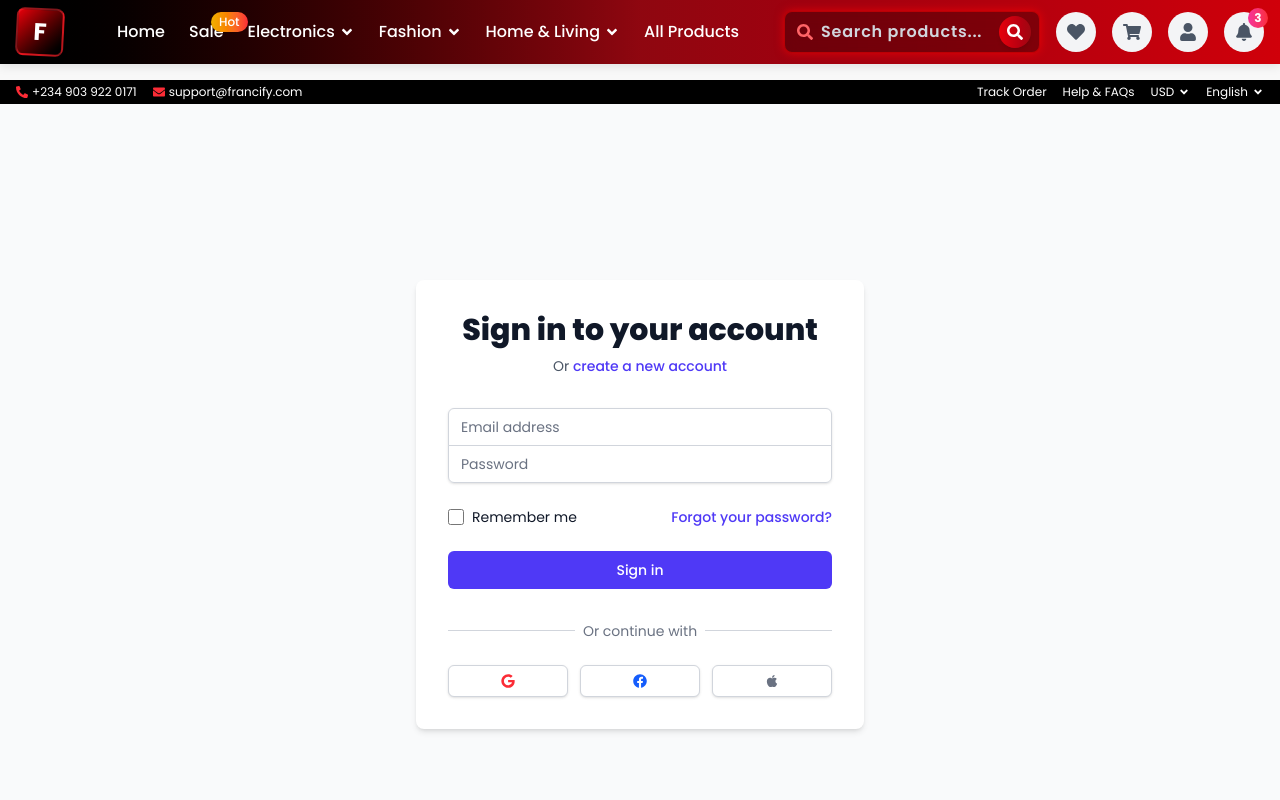
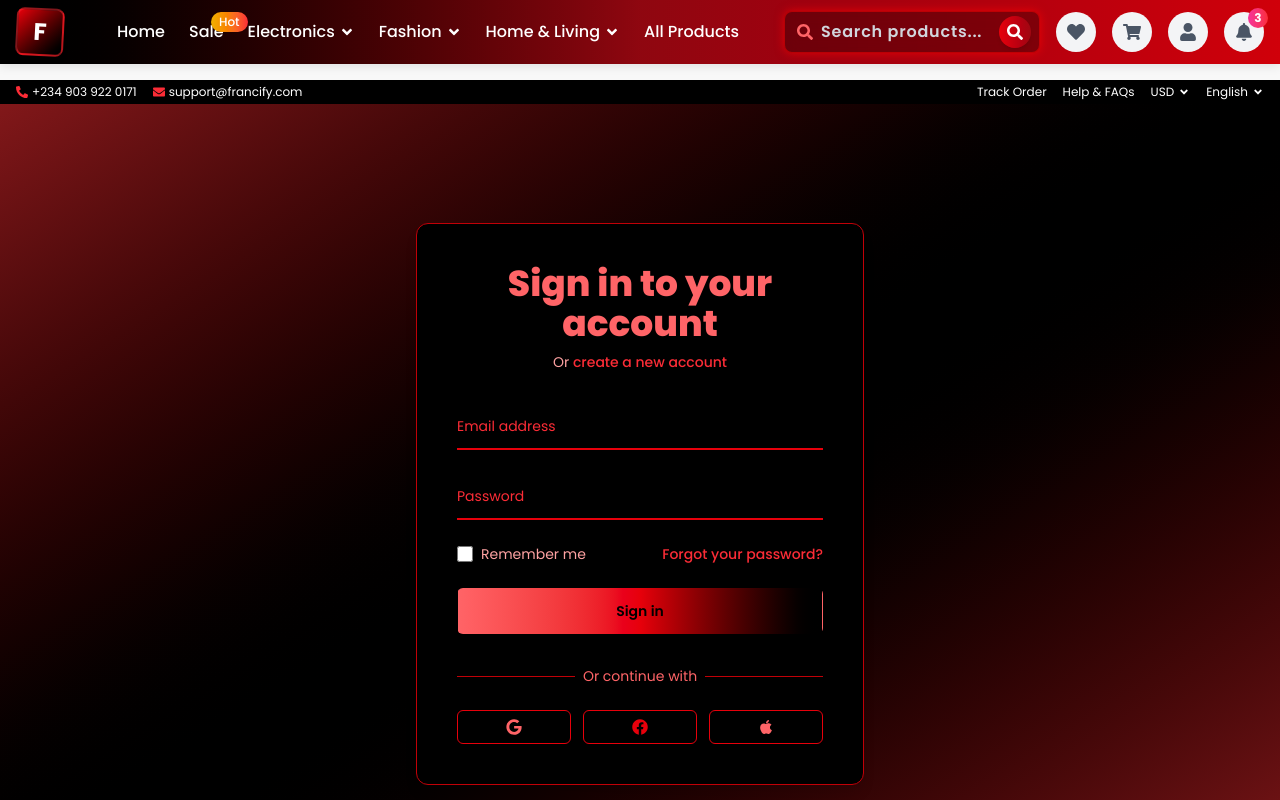
Before and after one commit to ChikamsoChidebe/Francify-Online-Store, a React (Vite) app: page /login in a window 1280 px wide. Shown: the top 800 px of the page. Built offline with nearby package versions, Linux system fonts and the light colour scheme.

Commit message:
Login and RegisterPages

```diff
--- a/src/pages/LoginPage.jsx
+++ b/src/pages/LoginPage.jsx
@@ -13,7 +13,6 @@ const LoginPage = () => {
   const navigate = useNavigate();
   const location = useLocation();
 
-  // Get redirect path from location state or default to home page
   const from = location.state?.from?.pathname || '/';
 
   const handleSubmit = async (e) => {
@@ -38,63 +37,63 @@ const LoginPage = () => {
   };
 
   return (
-    <div className="min-h-screen flex items-center justify-center bg-gray-50 py-12 px-4 sm:px-6 lg:px-8">
-      <div className="max-w-md w-full space-y-8 bg-white p-8 rounded-lg shadow-md">
+    <div className="min-h-screen flex items-center justify-center bg-gradient-to-br from-red-900 via-black to-red-900 py-12 px-4 sm:px-6 lg:px-8 animate-fadeIn">
+      <div className="max-w-md w-full space-y-8 bg-black bg-opacity-80 p-10 rounded-xl shadow-lg backdrop-blur-md border border-red-700">
         <div className="text-center">
-          <h2 className="text-3xl font-extrabold text-gray-900">Sign in to your account</h2>
-          <p className="mt-2 text-sm text-gray-600">
+          <h2 className="text-4xl font-extrabold text-red-400 mb-2 animate-slideDown">Sign in to your account</h2>
+          <p className="mt-2 text-sm text-red-300">
             Or{' '}
-            <Link to="/register" className="font-medium text-indigo-600 hover:text-indigo-500">
+            <Link to="/register" className="font-medium text-red-500 hover:text-red-400 transition-colors duration-300">
               create a new account
             </Link>
           </p>
         </div>
 
         {error && (
-          <div className="bg-red-50 border-l-4 border-red-500 p-4 mb-4">
+          <div className="bg-red-800 border-l-4 border-red-500 p-4 mb-4 animate-shake">
             <div className="flex">
               <div className="flex-shrink-0">
-                <svg className="h-5 w-5 text-red-500" xmlns="http://www.w3.org/2000/svg" viewBox="0 0 20 20" fill="currentColor">
+                <svg className="h-5 w-5 text-red-400" xmlns="http://www.w3.org/2000/svg" viewBox="0 0 20 20" fill="currentColor">
                   <path fillRule="evenodd" d="M10 18a8 8 0 100-16 8 8 0 000 16zM8.707 7.293a1 1 0 00-1.414 1.414L8.586 10l-1.293 1.293a1 1 0 101.414 1.414L10 11.414l1.293 1.293a1 1 0 001.414-1.414L11.414 10l1.293-1.293a1 1 0 00-1.414-1.414L10 8.586 8.707 7.293z" clipRule="evenodd" />
                 </svg>
               </div>
               <div className="ml-3">
-                <p className="text-sm text-red-700">{error}</p>
+                <p className="text-sm text-red-300">{error}</p>
               </div>
             </div>
           </div>
         )}
 
-        <form className="mt-8 space-y-6" onSubmit={handleSubmit}>
+        <form className="mt-8 space-y-6" onSubmit={handleSubmit} noValidate>
           <div className="rounded-md shadow-sm -space-y-px">
-            <div>
-              <label htmlFor="email-address" className="sr-only">Email address</label>
+            {['email', 'password'].map((field) => {
+              const isPassword = field === 'password';
+              const placeholderMap = {
+                email: 'Email address',
+                password: 'Password'
+              };
+              return (
+                <div key={field} className="relative z-0 w-full mb-6 group">
                   <input
-                id="email-address"
-                name="email"
-                type="email"
-                autoComplete="email"
+                    type={isPassword ? 'password' : 'email'}
+                    name={field}
+                    id={field}
+                    autoComplete={field === 'email' ? 'email' : 'current-password'}
+                    value={field === 'email' ? email : password}
+                    onChange={field === 'email' ? (e) => setEmail(e.target.value) : (e) => setPassword(e.target.value)}
                     required
-                className="appearance-none rounded-none relative block w-full px-3 py-2 border border-gray-300 placeholder-gray-500 text-gray-900 rounded-t-md focus:outline-none focus:ring-indigo-500 focus:border-indigo-500 focus:z-10 sm:text-sm"
-                placeholder="Email address"
-                value={email}
-                onChange={(e) => setEmail(e.target.value)}
+                    className="block py-2.5 px-0 w-full text-red-300 bg-transparent border-0 border-b-2 border-red-600 appearance-none focus:outline-none focus:ring-0 focus:border-red-400 peer transition duration-300"
+                    placeholder=" "
                   />
+                  <label
+                    htmlFor={field}
+                    className="absolute text-red-500 text-sm duration-300 transform -translate-y-6 scale-75 top-3 -z-10 origin-[0] peer-placeholder-shown:translate-y-0 peer-placeholder-shown:scale-100 peer-focus:-translate-y-6 peer-focus:scale-75"
+                  >
+                    {placeholderMap[field]}
+                  </label>
                 </div>
-            <div>
-              <label htmlFor="password" className="sr-only">Password</label>
-              <input
-                id="password"
-                name="password"
-                type="password"
-                autoComplete="current-password"
-                required
-                className="appearance-none rounded-none relative block w-full px-3 py-2 border border-gray-300 placeholder-gray-500 text-gray-900 rounded-b-md focus:outline-none focus:ring-indigo-500 focus:border-indigo-500 focus:z-10 sm:text-sm"
-                placeholder="Password"
-                value={password}
-                onChange={(e) => setPassword(e.target.value)}
-              />
-            </div>
+              );
+            })}
           </div>
 
           <div className="flex items-center justify-between">
@@ -103,15 +102,15 @@ const LoginPage = () => {
                 id="remember-me"
                 name="remember-me"
                 type="checkbox"
-                className="h-4 w-4 text-indigo-600 focus:ring-indigo-500 border-gray-300 rounded"
+                className="h-4 w-4 text-red-500 focus:ring-red-400 border-gray-300 rounded"
               />
-              <label htmlFor="remember-me" className="ml-2 block text-sm text-gray-900">
+              <label htmlFor="remember-me" className="ml-2 block text-sm text-red-300 select-none">
                 Remember me
               </label>
             </div>
 
             <div className="text-sm">
-              <Link to="/forgot-password" className="font-medium text-indigo-600 hover:text-indigo-500">
+              <Link to="/forgot-password" className="font-medium text-red-500 hover:text-red-400 transition-colors duration-300">
                 Forgot your password?
               </Link>
             </div>
@@ -121,7 +120,7 @@ const LoginPage = () => {
             <button
               type="submit"
               disabled={loading}
-              className="group relative w-full flex justify-center py-2 px-4 border border-transparent text-sm font-medium rounded-md text-white bg-indigo-600 hover:bg-indigo-700 focus:outline-none focus:ring-2 focus:ring-offset-2 focus:ring-indigo-500 disabled:opacity-50"
+              className="group relative w-full flex justify-center py-3 px-6 border border-transparent text-sm font-semibold rounded-md text-black bg-gradient-to-r from-red-400 via-red-600 to-black hover:from-red-500 hover:via-red-700 hover:to-black focus:outline-none focus:ring-2 focus:ring-offset-2 focus:ring-red-500 disabled:opacity-50 transition-all duration-300 shadow-lg"
             >
               {loading ? 'Signing in...' : 'Sign in'}
             </button>
@@ -131,37 +130,32 @@ const LoginPage = () => {
         <div className="mt-6">
           <div className="relative">
             <div className="absolute inset-0 flex items-center">
-              <div className="w-full border-t border-gray-300"></div>
+              <div className="w-full border-t border-red-700"></div>
             </div>
             <div className="relative flex justify-center text-sm">
-              <span className="px-2 bg-white text-gray-500">Or continue with</span>
+              <span className="px-2 bg-black text-red-400">Or continue with</span>
             </div>
           </div>
 
           <div className="mt-6 grid grid-cols-3 gap-3">
-            <div>
             <button
-                className="w-full inline-flex justify-center py-2 px-4 border border-gray-300 rounded-md shadow-sm bg-white text-sm font-medium text-gray-500 hover:bg-gray-50"
+              className="w-full inline-flex justify-center py-2 px-4 border border-red-600 rounded-md shadow-sm bg-black text-red-500 hover:bg-red-900 transition-colors duration-300"
+              aria-label="Continue with Google"
             >
-                <FaGoogle className="text-red-500" />
+              <FaGoogle className="text-red-400" />
             </button>
-            </div>
-
-            <div>
             <button
-                className="w-full inline-flex justify-center py-2 px-4 border border-gray-300 rounded-md shadow-sm bg-white text-sm font-medium text-gray-500 hover:bg-gray-50"
+              className="w-full inline-flex justify-center py-2 px-4 border border-red-600 rounded-md shadow-sm bg-black text-red-500 hover:bg-red-900 transition-colors duration-300"
+              aria-label="Continue with Facebook"
             >
-                <FaFacebook className="text-blue-600" />
+              <FaFacebook className="text-red-600" />
             </button>
-            </div>
-
-            <div>
             <button
-                className="w-full inline-flex justify-center py-2 px-4 border border-gray-300 rounded-md shadow-sm bg-white text-sm font-medium text-gray-500 hover:bg-gray-50"
+              className="w-full inline-flex justify-center py-2 px-4 border border-red-600 rounded-md shadow-sm bg-black text-red-500 hover:bg-red-900 transition-colors duration-300"
+              aria-label="Continue with Apple"
             >
-                <FaApple />
+              <FaApple className="text-red-400" />
             </button>
-            </div>
           </div>
         </div>
       </div>
--- a/src/pages/RegisterPage.jsx
+++ b/src/pages/RegisterPage.jsx
@@ -62,91 +62,65 @@ const RegisterPage = () => {
   };
 
   return (
-    <div className="min-h-screen flex items-center justify-center bg-gray-50 py-12 px-4 sm:px-6 lg:px-8">
-      <div className="max-w-md w-full space-y-8 bg-white p-8 rounded-lg shadow-md">
+    <div className="min-h-screen flex items-center justify-center bg-gradient-to-br from-red-900 via-black to-red-900 py-12 px-4 sm:px-6 lg:px-8 animate-fadeIn">
+      <div className="max-w-md w-full space-y-8 bg-black bg-opacity-80 p-10 rounded-xl shadow-lg backdrop-blur-md border border-red-700">
         <div className="text-center">
-          <h2 className="text-3xl font-extrabold text-gray-900">Create your account</h2>
-          <p className="mt-2 text-sm text-gray-600">
+          <h2 className="text-4xl font-extrabold text-red-400 mb-2 animate-slideDown">Create your account</h2>
+          <p className="mt-2 text-sm text-red-300">
             Already have an account?{' '}
-            <Link to="/login" className="font-medium text-indigo-600 hover:text-indigo-500">
+            <Link to="/login" className="font-medium text-red-500 hover:text-red-400 transition-colors duration-300">
               Sign in
             </Link>
           </p>
         </div>
 
         {error && (
-          <div className="bg-red-50 border-l-4 border-red-500 p-4 mb-4">
+          <div className="bg-red-800 border-l-4 border-red-500 p-4 mb-4 animate-shake">
             <div className="flex">
               <div className="flex-shrink-0">
-                <svg className="h-5 w-5 text-red-500" xmlns="http://www.w3.org/2000/svg" viewBox="0 0 20 20" fill="currentColor">
+                <svg className="h-5 w-5 text-red-400" xmlns="http://www.w3.org/2000/svg" viewBox="0 0 20 20" fill="currentColor">
                   <path fillRule="evenodd" d="M10 18a8 8 0 100-16 8 8 0 000 16zM8.707 7.293a1 1 0 00-1.414 1.414L8.586 10l-1.293 1.293a1 1 0 101.414 1.414L10 11.414l1.293 1.293a1 1 0 001.414-1.414L11.414 10l1.293-1.293a1 1 0 00-1.414-1.414L10 8.586 8.707 7.293z" clipRule="evenodd" />
                 </svg>
               </div>
               <div className="ml-3">
-                <p className="text-sm text-red-700">{error}</p>
+                <p className="text-sm text-red-300">{error}</p>
               </div>
             </div>
           </div>
         )}
 
-        <form className="mt-8 space-y-6" onSubmit={handleSubmit}>
+        <form className="mt-8 space-y-6" onSubmit={handleSubmit} noValidate>
           <div className="rounded-md shadow-sm -space-y-px">
-            <div>
-              <label htmlFor="name" className="sr-only">Full name</label>
+            {['name', 'email', 'password', 'confirmPassword'].map((field, idx) => {
+              const isPassword = field === 'password' || field === 'confirmPassword';
+              const placeholderMap = {
+                name: 'Full name',
+                email: 'Email address',
+                password: 'Password',
+                confirmPassword: 'Confirm password'
+              };
+              return (
+                <div key={field} className="relative z-0 w-full mb-6 group">
                   <input
-                id="name"
-                name="name"
-                type="text"
-                autoComplete="name"
+                    type={isPassword ? 'password' : field === 'email' ? 'email' : 'text'}
+                    name={field}
+                    id={field}
+                    autoComplete={field === 'email' ? 'email' : isPassword ? 'new-password' : 'name'}
+                    value={formData[field]}
+                    onChange={handleChange}
                     required
-                className="appearance-none rounded-none relative block w-full px-3 py-2 border border-gray-300 placeholder-gray-500 text-gray-900 rounded-t-md focus:outline-none focus:ring-indigo-500 focus:border-indigo-500 focus:z-10 sm:text-sm"
-                placeholder="Full name"
-                value={formData.name}
-                onChange={handleChange}
+                    className="block py-2.5 px-0 w-full text-red-300 bg-transparent border-0 border-b-2 border-red-600 appearance-none focus:outline-none focus:ring-0 focus:border-red-400 peer transition duration-300"
+                    placeholder=" "
                   />
+                  <label
+                    htmlFor={field}
+                    className="absolute text-red-500 text-sm duration-300 transform -translate-y-6 scale-75 top-3 -z-10 origin-[0] peer-placeholder-shown:translate-y-0 peer-placeholder-shown:scale-100 peer-focus:-translate-y-6 peer-focus:scale-75"
+                  >
+                    {placeholderMap[field]}
+                  </label>
                 </div>
-            <div>
-              <label htmlFor="email-address" className="sr-only">Email address</label>
-              <input
-                id="email-address"
-                name="email"
-                type="email"
-                autoComplete="email"
-                required
-                className="appearance-none rounded-none relative block w-full px-3 py-2 border border-gray-300 placeholder-gray-500 text-gray-900 focus:outline-none focus:ring-indigo-500 focus:border-indigo-500 focus:z-10 sm:text-sm"
-                placeholder="Email address"
-                value={formData.email}
-                onChange={handleChange}
-              />
-            </div>
-            <div>
-              <label htmlFor="password" className="sr-only">Password</label>
-              <input
-                id="password"
-                name="password"
-                type="password"
-                autoComplete="new-password"
-                required
-                className="appearance-none rounded-none relative block w-full px-3 py-2 border border-gray-300 placeholder-gray-500 text-gray-900 focus:outline-none focus:ring-indigo-500 focus:border-indigo-500 focus:z-10 sm:text-sm"
-                placeholder="Password"
-                value={formData.password}
-                onChange={handleChange}
-              />
-            </div>
-            <div>
-              <label htmlFor="confirm-password" className="sr-only">Confirm password</label>
-              <input
-                id="confirm-password"
-                name="confirmPassword"
-                type="password"
-                autoComplete="new-password"
-                required
-                className="appearance-none rounded-none relative block w-full px-3 py-2 border border-gray-300 placeholder-gray-500 text-gray-900 rounded-b-md focus:outline-none focus:ring-indigo-500 focus:border-indigo-500 focus:z-10 sm:text-sm"
-                placeholder="Confirm password"
-                value={formData.confirmPassword}
-                onChange={handleChange}
-              />
-            </div>
+              );
+            })}
           </div>
 
           <div className="flex items-center">
@@ -155,15 +129,15 @@ const RegisterPage = () => {
               name="terms"
               type="checkbox"
               required
-              className="h-4 w-4 text-indigo-600 focus:ring-indigo-500 border-gray-300 rounded"
+              className="h-4 w-4 text-red-500 focus:ring-red-400 border-gray-300 rounded"
             />
-            <label htmlFor="terms" className="ml-2 block text-sm text-gray-900">
+            <label htmlFor="terms" className="ml-2 block text-sm text-red-300 select-none">
               I agree to the{' '}
-              <Link to="/terms" className="font-medium text-indigo-600 hover:text-indigo-500">
+              <Link to="/terms" className="font-medium text-red-500 hover:text-red-400 transition-colors duration-300">
                 Terms of Service
               </Link>{' '}
               and{' '}
-              <Link to="/privacy" className="font-medium text-indigo-600 hover:text-indigo-500">
+              <Link to="/privacy" className="font-medium text-red-500 hover:text-red-400 transition-colors duration-300">
                 Privacy Policy
               </Link>
             </label>
@@ -173,7 +147,7 @@ const RegisterPage = () => {
             <button
               type="submit"
               disabled={loading}
-              className="group relative w-full flex justify-center py-2 px-4 border border-transparent text-sm font-medium rounded-md text-white bg-indigo-600 hover:bg-indigo-700 focus:outline-none focus:ring-2 focus:ring-offset-2 focus:ring-indigo-500 disabled:opacity-50"
+              className="group relative w-full flex justify-center py-3 px-6 border border-transparent text-sm font-semibold rounded-md text-black bg-gradient-to-r from-red-400 via-red-600 to-black hover:from-red-500 hover:via-red-700 hover:to-black focus:outline-none focus:ring-2 focus:ring-offset-2 focus:ring-red-500 disabled:opacity-50 transition-all duration-300 shadow-lg"
             >
               {loading ? 'Creating account...' : 'Create account'}
             </button>
@@ -183,37 +157,32 @@ const RegisterPage = () => {
         <div className="mt-6">
           <div className="relative">
             <div className="absolute inset-0 flex items-center">
-              <div className="w-full border-t border-gray-300"></div>
+              <div className="w-full border-t border-red-700"></div>
             </div>
             <div className="relative flex justify-center text-sm">
-              <span className="px-2 bg-white text-gray-500">Or continue with</span>
+              <span className="px-2 bg-black text-red-400">Or continue with</span>
             </div>
           </div>
 
           <div className="mt-6 grid grid-cols-3 gap-3">
-            <div>
             <button
-                className="w-full inline-flex justify-center py-2 px-4 border border-gray-300 rounded-md shadow-sm bg-white text-sm font-medium text-gray-500 hover:bg-gray-50"
+              className="w-full inline-flex justify-center py-2 px-4 border border-red-600 rounded-md shadow-sm bg-black text-red-500 hover:bg-red-900 transition-colors duration-300"
+              aria-label="Continue with Google"
             >
-                <FaGoogle className="text-red-500" />
+              <FaGoogle className="text-red-400" />
             </button>
-            </div>
-
-            <div>
             <button
-                className="w-full inline-flex justify-center py-2 px-4 border border-gray-300 rounded-md shadow-sm bg-white text-sm font-medium text-gray-500 hover:bg-gray-50"
+              className="w-full inline-flex justify-center py-2 px-4 border border-red-600 rounded-md shadow-sm bg-black text-red-500 hover:bg-red-900 transition-colors duration-300"
+              aria-label="Continue with Facebook"
             >
-                <FaFacebook className="text-blue-600" />
+              <FaFacebook className="text-red-600" />
             </button>
-            </div>
-
-            <div>
             <button
-                className="w-full inline-flex justify-center py-2 px-4 border border-gray-300 rounded-md shadow-sm bg-white text-sm font-medium text-gray-500 hover:bg-gray-50"
+              className="w-full inline-flex justify-center py-2 px-4 border border-red-600 rounded-md shadow-sm bg-black text-red-500 hover:bg-red-900 transition-colors duration-300"
+              aria-label="Continue with Apple"
             >
-                <FaApple />
+              <FaApple className="text-red-400" />
             </button>
-            </div>
           </div>
         </div>
       </div>
--- a/src/styles/components.css
+++ b/src/styles/components.css
@@ -1147,6 +1147,40 @@
   letter-spacing: 0.05em;
   border-radius: 0.5rem;
 }
+@keyframes fadeIn {
+  from { opacity: 0; }
+  to { opacity: 1; }
+}
+
+.animate-fadeIn {
+  animation: fadeIn 0.8s ease forwards;
+}
+
+@keyframes slideDown {
+  from {
+    opacity: 0;
+    transform: translateY(-20px);
+  }
+  to {
+    opacity: 1;
+    transform: translateY(0);
+  }
+}
+
+.animate-slideDown {
+  animation: slideDown 0.6s ease forwards;
+}
+
+@keyframes shake {
+  0%, 100% { transform: translateX(0); }
+  20%, 60% { transform: translateX(-8px); }
+  40%, 80% { transform: translateX(8px); }
+}
+
+.animate-shake {
+  animation: shake 0.4s ease;
+}
+
 
 .mega-menu-grid {
   display: grid;
```
Also changed, not shown: src/components/Header.jsx (+9 -9 lines). Lines whose indentation alone changed are shown as unchanged.
